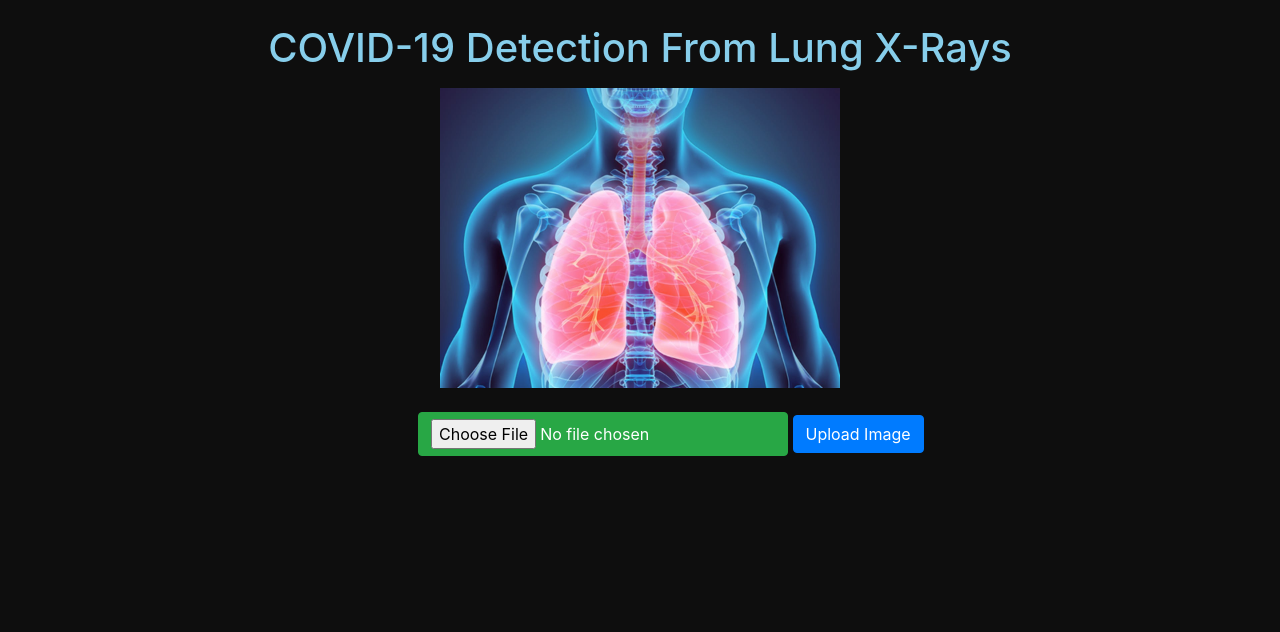
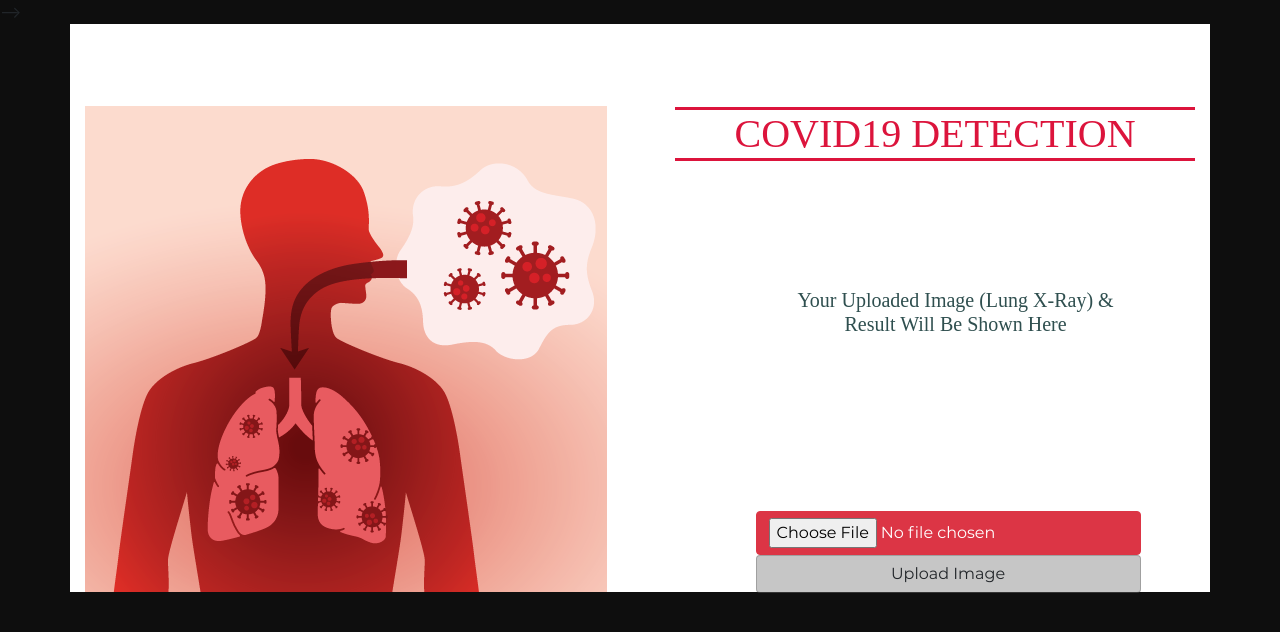
Before and after one commit to Anand-ark/Health-Mate-Webapp-Using-Django, a Django app: page /covid in a window 1280 px wide. Shown: the part 56-688 px from the top of the page. Run offline with Django 3.2, Linux system fonts and the light colour scheme; parts of the project's set-up code (start-up, migrations or seed data) failed here and were passed over.

Commit message:
Update covid.html

```diff
--- a/templates/App/covid.html
+++ b/templates/App/covid.html
@@ -1,29 +1,86 @@
-
 {% extends 'base.html' %}
-{% block title %}COVID19{% endblock title %}
-
+{% block title %}About{% endblock title %}
 {% block content %}
 <style>
-img {
-  display: block;
-  margin-left: auto;
-  margin-right: auto;
+.c
+{
+margin-top:-305px;
+margin-left:15px
+}
+.center
+{
+margin-top:-560px;
+margin-left:90px;
+margin-bottom:50px;
+width:50%
+}
+.btn-primary {
+    color: #212529;
+    background-color: #5555;
+    border-color: #5555
+}
+.btn-warning {
+    color: #212529;
+    background-color: #f44336;
+    border-color: #5555
+}
+    form
+    {
+    margin-top:350px;
+    margin-right:170px;
+    }
+    h1
+    {
+    margin-top:83px;
+    margin-left:35px;
     }
 </style>
-<div class="container"><br>
-    <h1 style="text-align:center"><p style="color:SkyBlue;">COVID-19 Detection From Lung X-Rays</p></h1>
-    <img src="media/fi.jpg" alt="medical" class="centre" style="width:20% width="300" height="300";><br>
+<!DOCTYPE html>
+<html lang="en">
+<head>
+    <meta charset="UTF-8">
+    <meta name="viewport" content="width=device-width, initial-scale=1.0">
+    <meta http-equiv="X-UA-Compatible" content="ie=edge">
+    <title>Sign Up Form by Colorlib</title>
+
+    <!-- Font Icon -->
+    {% load static %}
+    <link rel="stylesheet" href="{% static 'fonts/material-icon/css/material-design-iconic-font.min.css' %}">-->
+
+    <!-- Main css -->
+    <link rel="stylesheet" href="{% static 'css/style.css' %}">
+</head>
+<body>
+
+    <div class="main">
+        <div class="container">
+            <div class="signup-content">
+                <div class="signup-img">
+                    <img src="media/covid.png" alt="">
+                </div>
+
+                <div class="signup-form">
+                    <h1 style="text-align:center; border-bottom-style: solid; border-top-style: solid;font-family:Geometr415 Blk BT; color:Crimson;">COVID19 DETECTION </h1>
                     <form action="upload1" method="post" enctype="multipart/form-data">{% csrf_token %}
-        <span style=" position:relative;top:80%; left:30%;">
-        <input type="file" class="btn btn-success" name="image">
+                        <span style=" position:relative;top:150%; left:30%;"><input type="file" class="btn btn-danger" name="image">
         <!--</span>
         <span style=" position:relative;top:80%; left:43%;"><br>-->
                <input type="submit" class="btn btn-primary" value="Upload Image">
+                            <!--<img src={{filepathname2}} alt="img" class="center">-->
+       <h5 style="text-align:center; font-family:Renogare Soft; color:DarkSlateGrey;" class="c">Your Uploaded Image (Lung X-Ray) & Result Will Be Shown Here</h5>
+
+
                </span>
                </div>
         <!--<img src={{filePathname}} alt="imagename">
                     {{filePathname}}-->
              </form>
     </div>
-<!--</div>-->
+        </div>
+    </div>
+    <!-- JS -->
+    <script src="{% static 'vendor/jquery/jquery.min.js' %}"></script>
+    <script src="{% static 'js/main.js' %}"></script>
+</body><!-- This templates was made by Colorlib (https://colorlib.com) -->
+</html>
 {% endblock content %}
```
Lines whose indentation alone changed are shown as unchanged.
